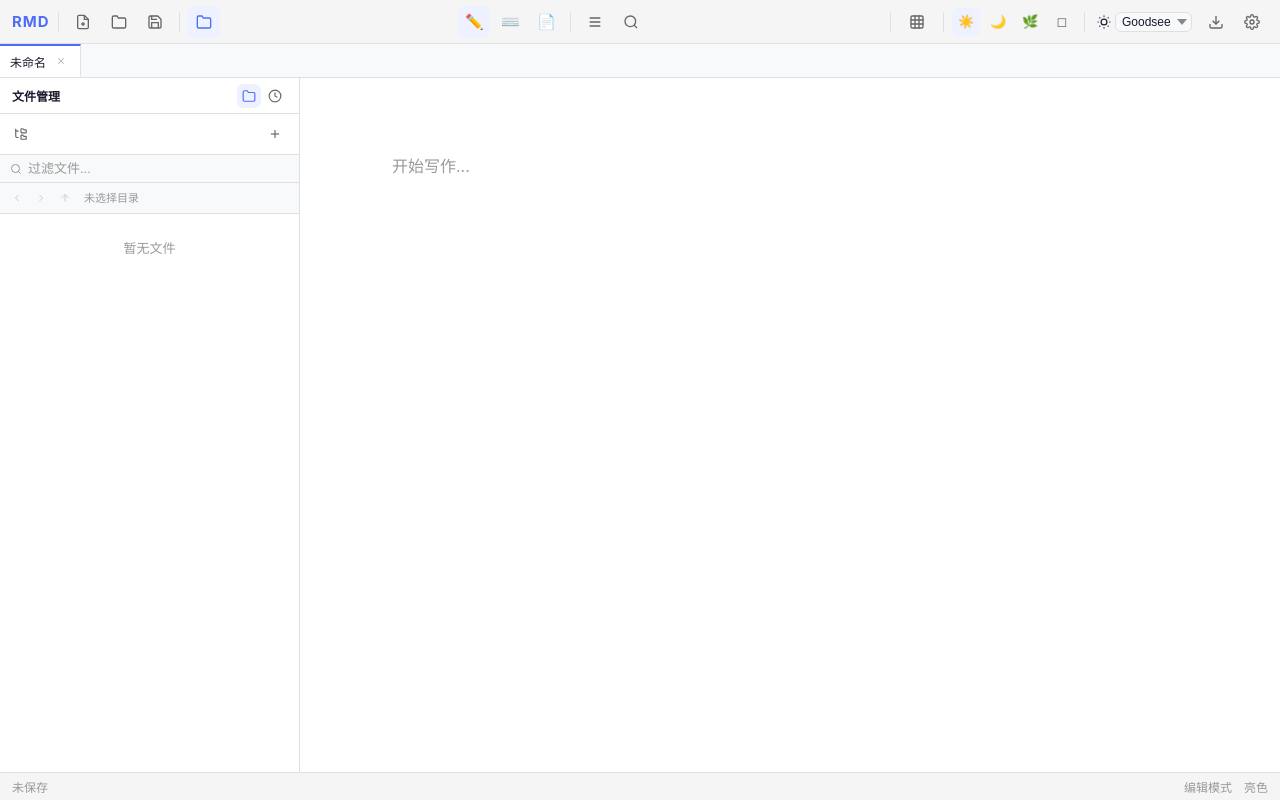
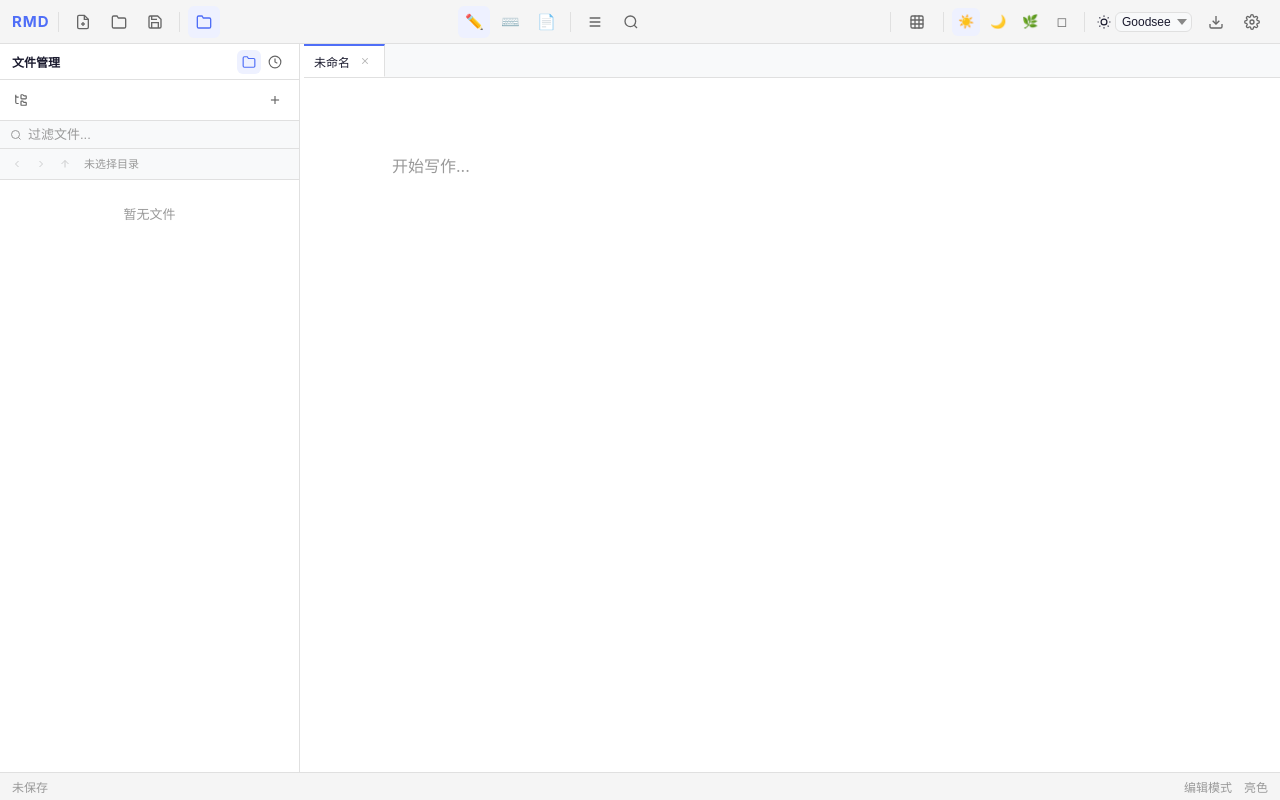
Before and after one commit to NotEdibleSalt/rmd, a React (Vite) app: page / in a window 1280 px wide. Built offline with nearby package versions, Linux system fonts and the light colour scheme.

Commit message:
修改侧边栏高度

```diff
--- a/src/App.css
+++ b/src/App.css
@@ -198,6 +198,14 @@ body {
   overflow: hidden;
 }
 
+.main-column {
+  display: flex;
+  flex-direction: column;
+  flex: 1;
+  min-width: 0;
+  overflow: hidden;
+}
+
 .main-content {
   flex: 1;
   overflow: hidden;
--- a/src/App.tsx
+++ b/src/App.tsx
@@ -258,7 +258,6 @@ function App() {
     <MarkdownThemeProvider>
     <div className="app-container">
       <Toolbar />
-      <TabBar />
       <div className="app-body" onPointerMove={onResizeMove} onPointerUp={onResizeEnd} onPointerCancel={onResizeEnd}>
         {fileBrowserOpen && (
           <>
@@ -268,6 +267,8 @@ function App() {
             <div className="resize-handle resize-handle-right" onPointerDown={onResizeStart('left')} />
           </>
         )}
+        <div className="main-column">
+          <TabBar />
           <div className="main-content" key={viewMode}>
             {hasNoTabs ? <WelcomeScreen /> : (
               <>
@@ -275,6 +276,7 @@ function App() {
                 {renderMainView(viewMode)}
               </>
             )}
+          </div>
         </div>
         {outlineOpen && (
           <>
```
Also changed, not shown: 1 other file (tests, documents, lock files or other folders). Lines whose indentation alone changed are shown as unchanged.
